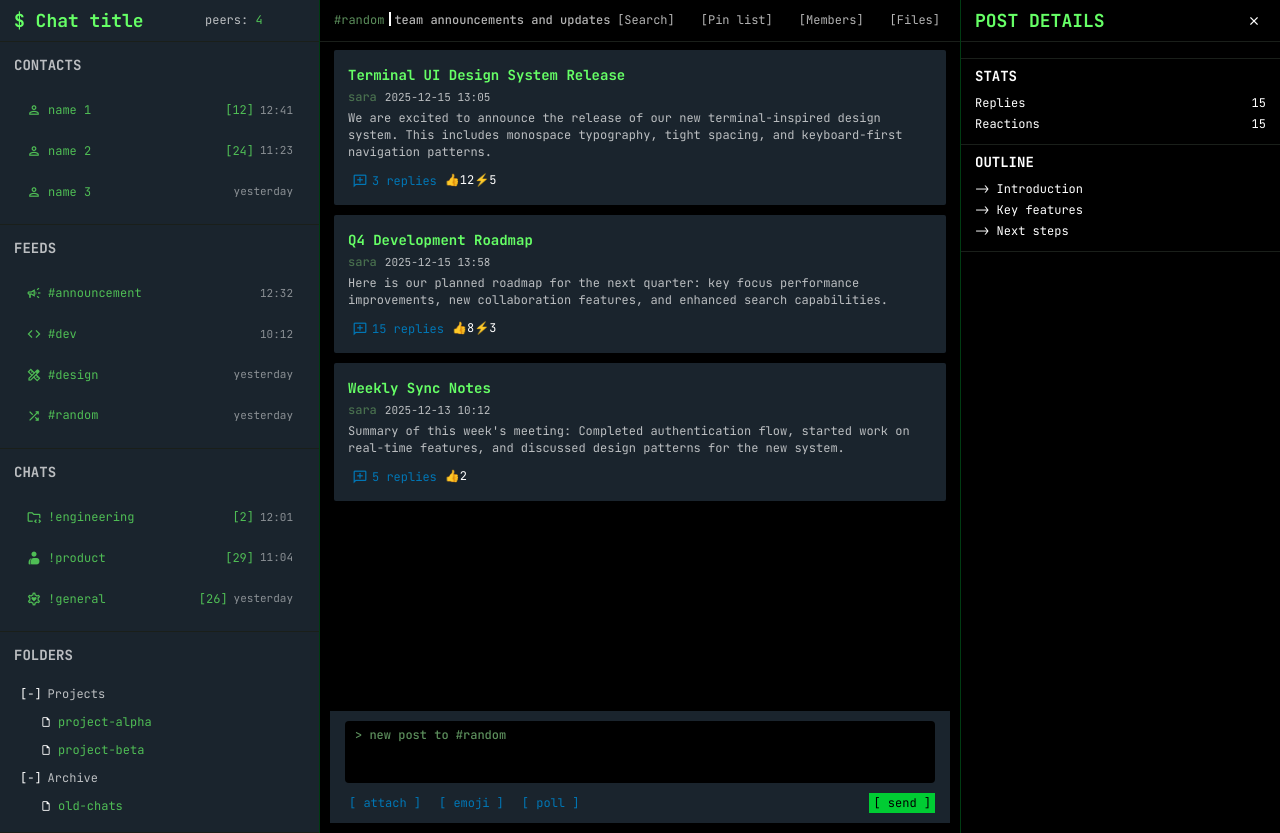
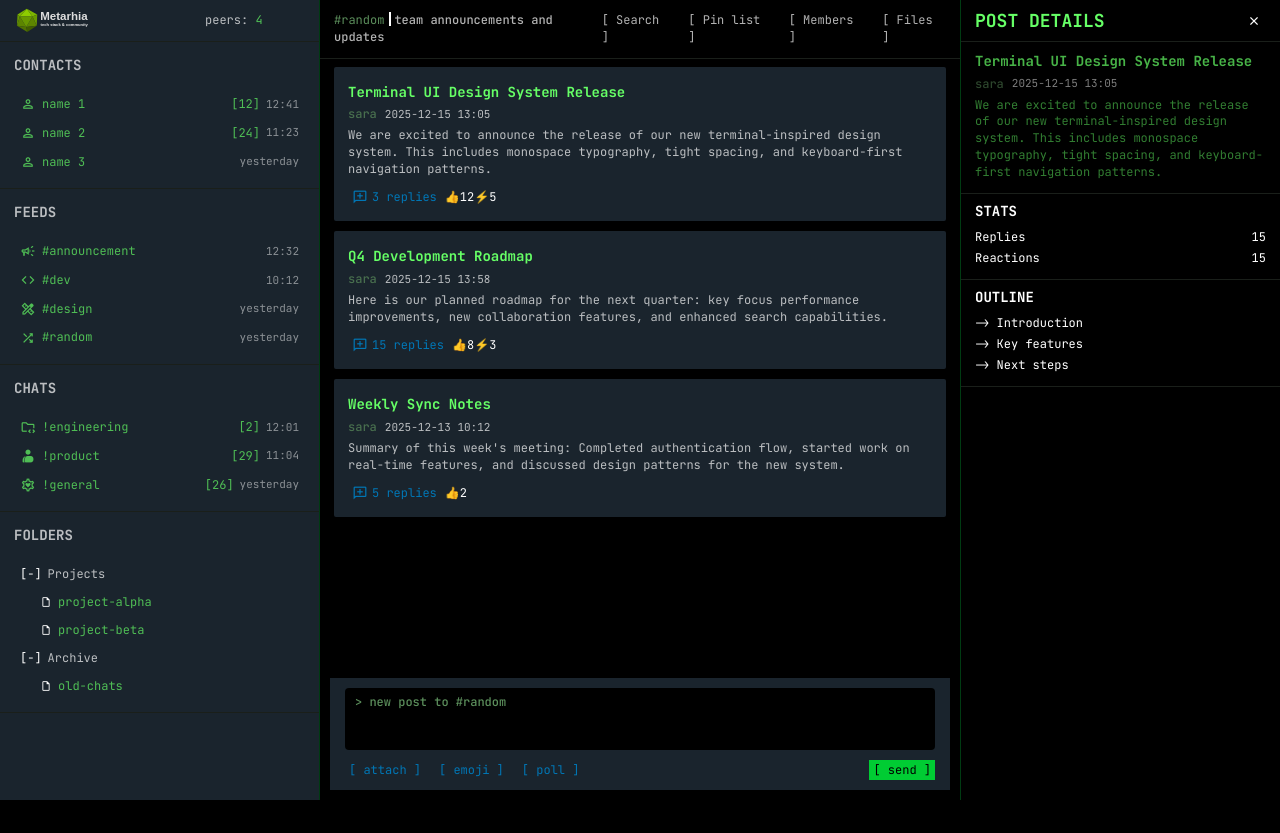
Before and after one commit to JuliettKhar/xxii-chat-interface-for-metarhia, a Vue app: page / in a window 1280 px wide. After the commit the page ends 800 px from the top, so only its background shows below. Built offline with nearby package versions, Linux system fonts and the light colour scheme.

Commit message:
add logo to header, small refactor styles? components

```diff
--- a/src/app/AppLayout.vue
+++ b/src/app/AppLayout.vue
@@ -1,6 +1,6 @@
 <script setup lang="ts">
 import NavigationSidebar from '@/features/navigation_sidebar/index.vue';
-import AppChat from '@/features/app_chat/index.vue';
+import AppChat from '@/pages/app_chat/index.vue';
 import RightSidebar from '@/widgets/rigth_sidebar/index.vue';
 </script>
 
--- a/src/features/app_chat/index.vue
+++ /dev/null
@@ -1,167 +0,0 @@
-<script setup lang="ts">
-import { CHAT_MESSAGES, chatNav } from '@/shared/utils/mock-data.ts';
-import Icon from '@/shared/ui/Icon.vue';
-import ChatInput from '@/widgets/rigth_sidebar/components/chat_input/index.vue';
-</script>
-
-<template>
-  <section class="chat">
-    <div class="chat__header border-bottom-black">
-      <div class="chat__header-left">
-        <span> #random</span>
-        <span>team announcements and updates</span>
-      </div>
-      <nav class="chat__nav">
-        <ul>
-          <li v-for="item in chatNav" :key="item">
-            <router-link to="" class="chat__nav-link"> [{{ item }}] </router-link>
-          </li>
-        </ul>
-      </nav>
-    </div>
-    <div class="chat__message-wrapper">
-      <div v-for="(message, i) in CHAT_MESSAGES" :key="i" class="chat__message">
-        <h6>{{ message.title }}</h6>
-        <p>
-          <span>{{ message.author }}</span
-          ><span>{{ message.time }}</span>
-        </p>
-        <p>{{ message.body }}</p>
-        <div class="chat__message--replies">
-          <button>
-            <Icon name="add_comment"></Icon>
-            <span>{{ message.replies }} replies</span>
-          </button>
-          <div>
-            <span v-for="(reaction, i) in message.reactions" :key="i">
-              <span>{{ reaction.emoji }}</span>
-              <span>{{ reaction.count }}</span>
-            </span>
-          </div>
-        </div>
-      </div>
-    </div>
-    <div class="chat__input">
-      <ChatInput />
-    </div>
-  </section>
-</template>
-
-<style scoped lang="scss">
-.chat {
-  display: flex;
-  flex-direction: column;
-  height: 100%;
-  color: var(--text-white);
-
-  &__header {
-    padding: 6px 14px;
-    display: flex;
-    justify-content: space-between;
-    align-items: center;
-  }
-
-  &__header-left {
-    span:first-child {
-      margin-right: 10px;
-      color: var(--text-secondary);
-      position: relative;
-
-      &:after {
-        position: absolute;
-        top: 0;
-        right: -13%;
-        transform: translateX(0);
-        content: '';
-        display: inline-block;
-        width: 2px;
-        height: 14px;
-        background: var(--text-white);
-        margin-left: 8px;
-      }
-    }
-
-    span:last-child {
-      font-weight: 500;
-      opacity: 0.7;
-    }
-  }
-
-  &__nav {
-    ul {
-      display: flex;
-      gap: 14px;
-      list-style: none;
-      padding: 0;
-      margin: 0;
-
-      li {
-        @include mixins.sidebar-list-hover;
-      }
-
-      li > a {
-        opacity: 0.7;
-      }
-    }
-  }
-
-  &__message-wrapper {
-    display: flex;
-    flex-direction: column;
-    gap: 10px;
-    padding: 8px 14px;
-    flex: 1;
-  }
-
-  &__message {
-    padding: 14px;
-    background: var(--aside-bg);
-    border-radius: 2px;
-
-    h6 {
-      margin: 2px 0;
-      font-size: 14px;
-      color: var(--text-primary);
-    }
-
-    p {
-      margin: 4px 0;
-      display: flex;
-      gap: 8px;
-      color: var(--text-white);
-      opacity: 0.7;
-      align-items: center;
-
-      span:first-child {
-        font-weight: 500;
-        color: var(--text-secondary);
-      }
-
-      span:last-child {
-        font-size: 11px;
-        color: var(--text-white);
-      }
-    }
-  }
-
-  &__message--replies {
-    margin-top: 10px;
-    display: flex;
-    gap: 4px;
-    align-items: center;
-
-    button {
-      color: var(--accent-blue);
-
-      &:hover,
-      &:focus,
-      &:active {
-        color: var(--text-blue);
-      }
-    }
-  }
-
-  &__input {
-  }
-}
-</style>
--- /dev/null
+++ b/src/features/app_chat/types/index.ts
@@ -0,0 +1,13 @@
+export interface IChatMessage {
+  title: string;
+  author: string;
+  time: string | Date;
+  body: string;
+  replies: number;
+  reactions: IChatMessageReaction[];
+}
+
+interface IChatMessageReaction {
+  emoji: string;
+  count: number;
+}
--- a/src/features/navigation_sidebar/index.vue
+++ b/src/features/navigation_sidebar/index.vue
@@ -13,7 +13,9 @@ const sidebarNav = [
 <template>
   <nav class="navigation-sidebar">
     <div class="navigation-sidebar__menu-header border-bottom-black">
-      <h2>$ Chat title</h2>
+      <router-link to="/" class="navigation-sidebar__menu-header-link">
+        <img src="@/shared/assets/metarhia.svg" alt="logo" />
+      </router-link>
       <span class="navigation-sidebar__menu-header--peers"><span>peers:</span> 4</span>
     </div>
     <NavSidebarBlock :sidebarItem="sidebarNav" />
@@ -32,6 +34,14 @@ const sidebarNav = [
       margin: 0;
     }
 
+    &-link {
+      display: flex;
+
+      img {
+        max-width: 77px;
+      }
+    }
+
     &--peers {
       flex-basis: 100px;
       opacity: 0.7;
--- /dev/null
+++ b/src/pages/app_chat/index.vue
@@ -0,0 +1,104 @@
+<script setup lang="ts">
+import { CHAT_MESSAGES, chatNav } from '@/shared/utils/mock-data.ts';
+import ChatInput from '@/features/app_chat/components/chat_input/index.vue';
+import ChatMessage from '@/shared/lib/chat_message/index.vue';
+</script>
+
+<template>
+  <section class="chat">
+    <div class="chat__header border-bottom-black">
+      <div class="chat__header-left">
+        <span> #random</span>
+        <span>team announcements and updates</span>
+      </div>
+      <nav class="chat__nav">
+        <ul>
+          <li v-for="item in chatNav" :key="item">
+            <router-link to="" class="chat__nav-link"> [ {{ item }} ] </router-link>
+          </li>
+        </ul>
+      </nav>
+    </div>
+    <div class="chat__message-wrapper">
+      <ChatMessage
+        v-for="(message, i) in CHAT_MESSAGES"
+        :key="i"
+        :message="message"
+        has-reactions
+      />
+    </div>
+    <div class="chat__input">
+      <ChatInput />
+    </div>
+  </section>
+</template>
+
+<style scoped lang="scss">
+.chat {
+  display: flex;
+  flex-direction: column;
+  height: 100%;
+  color: var(--text-white);
+
+  &__header {
+    padding: 10px 14px;
+    display: flex;
+    justify-content: space-between;
+    align-items: center;
+  }
+
+  &__header-left {
+    span:first-child {
+      margin-right: 10px;
+      color: var(--text-secondary);
+      position: relative;
+
+      &:after {
+        position: absolute;
+        top: 0;
+        right: -13%;
+        transform: translateX(0);
+        content: '';
+        display: inline-block;
+        width: 2px;
+        height: 14px;
+        background: var(--text-white);
+        margin-left: 8px;
+      }
+    }
+
+    span:last-child {
+      font-weight: 500;
+      opacity: 0.7;
+    }
+  }
+
+  &__nav {
+    ul {
+      display: flex;
+      gap: 14px;
+      list-style: none;
+      padding: 0;
+      margin: 0;
+
+      li {
+        @include mixins.sidebar-list-hover;
+      }
+
+      li > a {
+        padding: 2px;
+        display: inline-block;
+        opacity: 0.7;
+      }
+    }
+  }
+
+  &__message-wrapper {
+    display: flex;
+    flex-direction: column;
+    gap: 10px;
+    padding: 8px 14px;
+    flex: 1;
+  }
+}
+</style>
--- /dev/null
+++ b/src/shared/lib/chat_message/index.vue
@@ -0,0 +1,124 @@
+<script setup lang="ts">
+import Icon from '@/shared/ui/Icon.vue';
+import type { IChatMessage } from '@/features/app_chat/types';
+const props = withDefaults(
+  defineProps<{
+    message: IChatMessage;
+    hasReactions?: boolean;
+  }>(),
+  {
+    message: () => ({
+      title: '',
+      author: '',
+      time: '',
+      body: '',
+      replies: 0,
+      reactions: [],
+    }),
+  },
+);
+</script>
+
+<template>
+  <div :class="{ chat__message: hasReactions, 'chat__message-plain': !hasReactions }">
+    <h6>{{ props.message.title }}</h6>
+    <p>
+      <span>{{ props.message.author }}</span
+      ><span>{{ props.message.time }}</span>
+    </p>
+    <p>{{ props.message.body }}</p>
+    <div v-if="hasReactions" class="chat__message--replies">
+      <button>
+        <Icon name="add_comment"></Icon>
+        <span>{{ props.message.replies }} replies</span>
+      </button>
+      <div>
+        <span v-for="(reaction, i) in props.message.reactions" :key="i">
+          <span>{{ reaction.emoji }}</span>
+          <span>{{ reaction.count }}</span>
+        </span>
+      </div>
+    </div>
+  </div>
+</template>
+
+<style scoped lang="scss">
+.chat {
+  &__message {
+    padding: 14px;
+    background: var(--aside-bg);
+    border-radius: 2px;
+
+    h6 {
+      margin: 2px 0;
+      font-size: 14px;
+      color: var(--text-primary);
+    }
+
+    p {
+      margin: 4px 0;
+      display: flex;
+      gap: 8px;
+      color: var(--text-white);
+      opacity: 0.7;
+      align-items: center;
+
+      span:first-child {
+        font-weight: 500;
+        color: var(--text-secondary);
+      }
+
+      span:last-child {
+        font-size: 11px;
+        color: var(--text-white);
+      }
+    }
+  }
+
+  &__message-plain {
+    color: var(--text-primary);
+    opacity: 0.7;
+
+    h6 {
+      margin: 2px 0;
+      font-size: 14px;
+      color: var(--text-primary);
+    }
+
+    p {
+      margin: 4px 0;
+      display: flex;
+      gap: 8px;
+      opacity: 0.7;
+      align-items: center;
+
+      span:first-child {
+        font-weight: 500;
+        color: var(--text-secondary);
+      }
+
+      span:last-child {
+        font-size: 11px;
+        color: var(--text-white);
+      }
+    }
+  }
+
+  &__message--replies {
+    margin-top: 10px;
+    display: flex;
+    gap: 4px;
+    align-items: center;
+
+    button {
+      color: var(--accent-blue);
+
+      &:hover,
+      &:focus,
+      &:active {
+        color: var(--text-blue);
+      }
+    }
+  }
+}
+</style>
--- a/src/shared/styles/_mixins.scss
+++ b/src/shared/styles/_mixins.scss
@@ -1,6 +1,5 @@
 @mixin sidebar-list-hover {
   cursor: pointer;
-  padding: 6px;
 
   &:hover,
   &:focus,
--- a/src/widgets/rigth_sidebar/index.vue
+++ b/src/widgets/rigth_sidebar/index.vue
@@ -1,5 +1,10 @@
 <script setup lang="ts">
 import Icon from '@/shared/ui/Icon.vue';
+import ChatMessage from '@/shared/lib/chat_message/index.vue';
+import { CHAT_MESSAGES } from '@/shared/utils/mock-data.ts';
+import type { IChatMessage } from '@/features/app_chat/types';
+
+const message = CHAT_MESSAGES[0] as IChatMessage;
 </script>
 
 <template>
@@ -11,7 +16,9 @@ import Icon from '@/shared/ui/Icon.vue';
       </button>
     </div>
     <div>
-      <div class="right-sidebar__block border-bottom-black"></div>
+      <div class="right-sidebar__block border-bottom-black">
+        <ChatMessage :message="message" class=""/>
+      </div>
       <div class="right-sidebar__block border-bottom-black">
         <h5>stats</h5>
         <p class="right-sidebar__block--stats">
```
Also changed, not shown: src/features/app_chat/components/chat_input/index.vue (renamed from src/widgets/rigth_sidebar/components/chat_input/index.vue), src/shared/assets/metarhia.svg (added), 1 other file (tests, documents, lock files or other folders).
